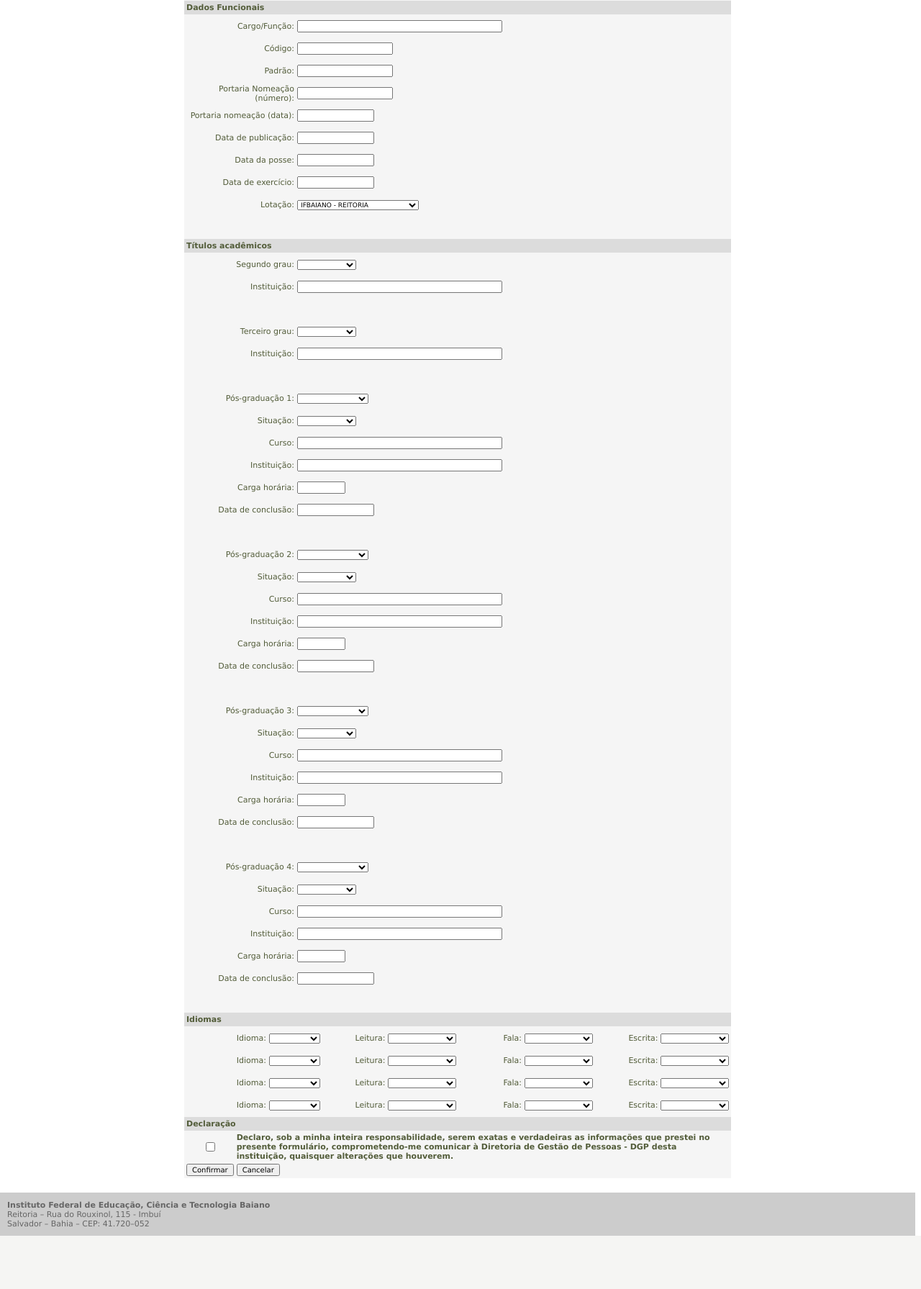
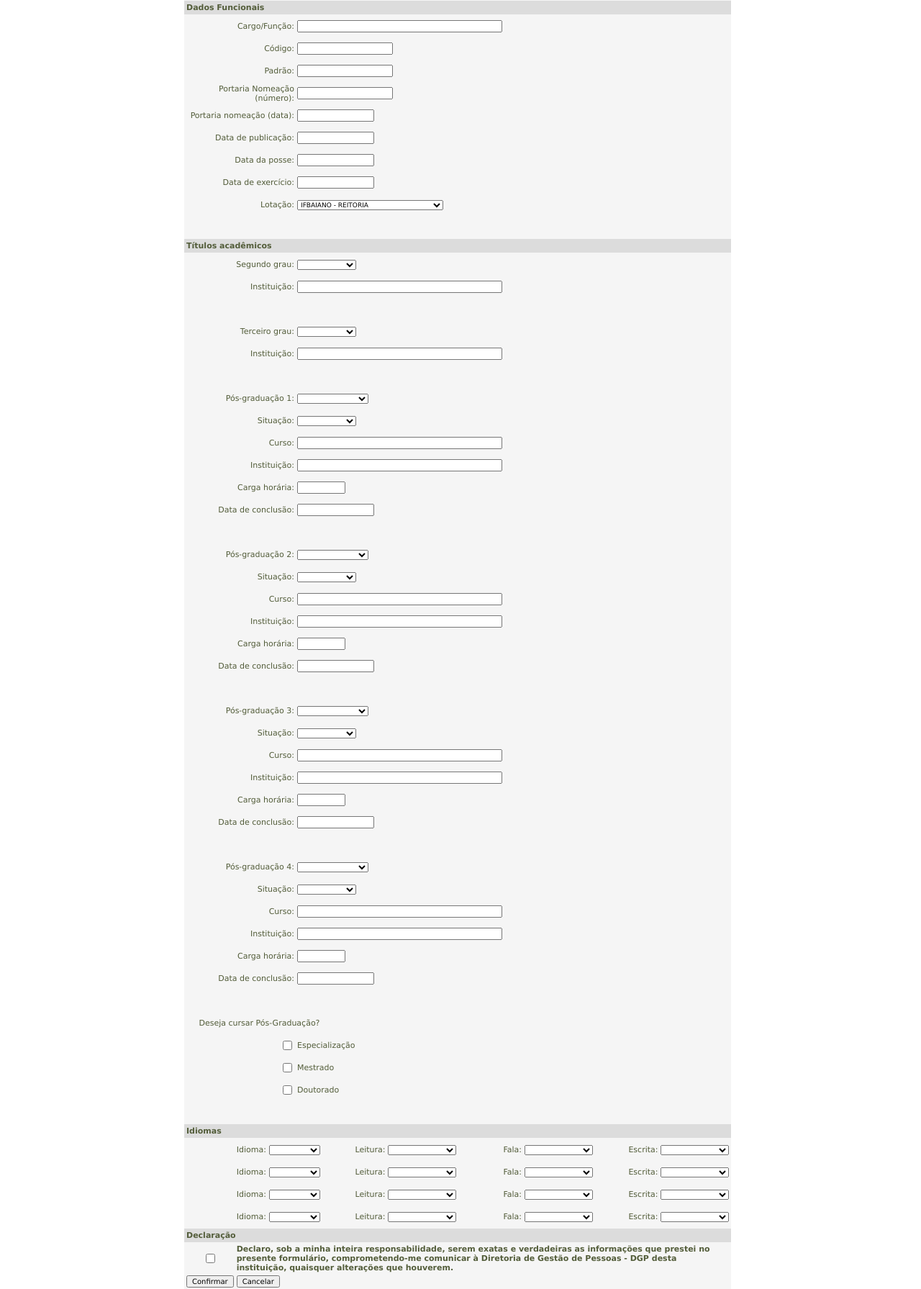
Before and after one commit to andrerezende/CENSO, a PHP site: page /view/html/frmAlterar.php in a window 1280 px wide. Shown: the part 2239-4030 px from the top of the page at 72% size. Before the commit the page ends 3956 px from the top, so only its background shows below. Run offline with PHP 8.4, Linux system fonts and the light colour scheme; the visitor is signed in with stand-in values (Sample User, id 1); data that the repository does not hold is empty; some libraries are stand-ins or nearby versions.

Commit message:
adicionado os campos desejo fazer especializacao, desejo fazer mestrado, desejo fazer doutorado em academico

```diff
--- a/model/Conexao.php
+++ b/model/Conexao.php
@@ -112,8 +112,12 @@ Class Conexao
 
                     p.segundograu as segundograu,
                     p.segundograu_instituicao as segundograu_instituicao,
+                    p.segundograu_curso as segundograu_curso,
+                    p.segundograu_dataconclusao as segundograu_dataconclusao,
                     p.terceirograu as terceirograu,
                     p.terceirograu_instituicao as terceirograu_instituicao,
+                    p.terceirograu_curso as terceirograu_curso,
+                    p.terceirograu_dataconclusao as terceirograu_dataconclusao,
                     p.posgraduacao1_tipo as posgraduacao1_tipo,
                     p.posgraduacao1_situacao as posgraduacao1_situacao,
                     p.posgraduacao1_curso as posgraduacao1_curso,
@@ -138,6 +142,10 @@ Class Conexao
                     p.posgraduacao4_instituicao as posgraduacao4_instituicao,
                     p.posgraduacao4_cargahoraria as posgraduacao4_cargahoraria,
                     p.posgraduacao4_dataconclusao as posgraduacao4_dataconclusao,
+
+                    p.desejo_especializacao_area as desejo_especializacao_area,
+                    p.desejo_mestrado_area as desejo_mestrado_area,
+                    p.desejo_doutorado_area as desejo_doutorado_area,
 
                     p.idioma1 as idioma1,
                     p.idioma1_leitura as idioma1_leitura,
--- a/view/html/frmAlterar.php
+++ b/view/html/frmAlterar.php
@@ -829,7 +829,8 @@ if($_SESSION['permiteAlterar'] == true) {
                                     "IFBAIANO - ITAPETINGA",
                                     "IFBAIANO - TEIXEIRA DE FREITAS",
                                     "IFBAIANO - URUÇUCA",
-                                    "IFBAIANO - VALENÇA"
+                                    "IFBAIANO - VALENÇA",
+                                    "IFBAIANO - GOVERNADOR MANGABEIRA"
                                     );
 
                                 $total = count($lotacao);
@@ -1272,6 +1273,79 @@ if($_SESSION['permiteAlterar'] == true) {
                         <input name="posgraduacao4_dataconclusao" id="posgraduacao4_dataconclusao" value="<?php echo $registro['posgraduacao4_dataconclusao']; ?>" type="text" size="15" maxlength="10" alt="Data de conclusão (Pós-graduação 4)" onkeypress="Mascara('DATA',this,event); return Onlynumber(event);" onfocus="academico_somenteLeitura('posgraduacao4_tipo');" />
                     </td>
                 </tr>
+
+
+                <!-- linha vazia -->
+                <tr>
+                    <td height="27" align='left'></td>
+                </tr>
+
+                <tr>
+                    <td colspan="2" height="27" align='left'>
+                        <label>&nbsp;&nbsp;&nbsp;&nbsp;&nbsp;Deseja cursar Pós-Graduação?</label>
+                    </td>
+                </tr>
+
+
+                <!-- desejo cursar especializacao -->
+
+                <tr>
+                    <td width="150" height="27" align='right'>
+                        <?php
+                        // verificando se o checkbox estará checked ou nao
+                        if($registro['desejo_especializacao_area']) { ?>
+                            <input type="checkbox" checked="checked" id="check_especializacao" name="check_especializacao" value="1" onchange="academico_somenteLeitura('check_especializacao');" />
+                        <?php } else { ?>
+                            <input type="checkbox" id="check_especializacao" name="check_especializacao" value="1" onchange="academico_somenteLeitura('check_especializacao');"/>
+                        <?php } ?>
+                    </td>
+                    <td>
+                        <label for="check_especializacao">Especialização</label>
+                        &nbsp;&nbsp;
+                        <label id="label_especializacao" style="display:none">Qual área?</label>
+                        <input name="desejo_especializacao_area" id="desejo_especializacao_area" value="<?php echo $registro['desejo_especializacao_area']; ?>" type="text" size="50" maxlength="60" alt="Qual Curso?" onfocus="academico_somenteLeitura('check_especializacao');" style="display:none"/>
+                    </td>
+                </tr>
+
+                <!-- desejo cursar mestrado -->
+                <tr>
+                    <td width="150" height="27" align='right'>
+                        <?php
+                        // verificando se o checkbox estará checked ou nao
+                        if($registro['desejo_mestrado_area']) { ?>
+                            <input type="checkbox" checked="checked" id="check_mestrado" name="check_mestrado" value="1" onchange="academico_somenteLeitura('check_mestrado');" />
+                        <?php } else { ?>
+                            <input type="checkbox" id="check_mestrado" name="check_mestrado" value="1" onchange="academico_somenteLeitura('check_mestrado');" />
+                        <?php } ?>
+                    </td>
+                    <td>
+                        <label for="check_mestrado">Mestrado</label>
+                        &nbsp;&nbsp;
+                        <label id="label_mestrado" style="display:none">Qual área?</label>
+                        <input name="desejo_mestrado_area" id="desejo_mestrado_area" value="<?php echo $registro['desejo_mestrado_area']; ?>" type="text" size="50" maxlength="60" alt="Qual Curso?" onfocus="academico_somenteLeitura('check_mestrado');" style="display:none"/>
+                   </td>
+                </tr>
+
+                <!-- desejo cursar doutorado -->
+                <tr>
+                    <td width="150" height="27" align='right'>
+                        <?php
+                        // verificando se o checkbox estará checked ou nao
+                        if($registro['desejo_doutorado_area']) { ?>
+                            <input type="checkbox" checked="checked" id="check_doutorado" name="check_doutorado" value="1" onchange="academico_somenteLeitura('check_doutorado');" />
+                        <?php } else { ?>
+                            <input type="checkbox" id="check_doutorado" name="check_doutorado" value="1" onchange="academico_somenteLeitura('check_doutorado');" />
+                        <?php } ?>
+                    </td>
+                    <td>
+                        <label for="check_doutorado">Doutorado</label>
+                        &nbsp;&nbsp;
+                        <label id="label_doutorado" style="display:none">Qual área?</label>
+                        <input name="desejo_doutorado_area" id="desejo_doutorado_area" value="<?php echo $registro['desejo_doutorado_area']; ?>" type="text" size="50" maxlength="60" alt="Qual Curso?" onfocus="academico_somenteLeitura('check_doutorado');"  style="display:none"/>
+                   </td>
+                </tr>
+
+
 
                 <!-- linha vazia -->
                 <tr>
--- a/view/js/funcoesDeFormulario.js
+++ b/view/js/funcoesDeFormulario.js
@@ -439,6 +439,51 @@ function Onlynumber(e) {
 
                     }
                     break;
+
+                case "check_especializacao":
+                    if(!elementoEscolhido.checked) {
+                        document.getElementById("desejo_especializacao_area").value = "";
+                        document.getElementById("desejo_especializacao_area").readOnly = true;
+                        document.getElementById("label_especializacao").style.display = "none";
+                        document.getElementById("desejo_especializacao_area").style.display = "none";
+
+                    } else {
+                        document.getElementById("desejo_especializacao_area").readOnly = false;
+                        document.getElementById("label_especializacao").style.display = "inline";
+                        document.getElementById("desejo_especializacao_area").style.display = "inline";
+                        document.getElementById("desejo_especializacao_area").focus();
+                    }
+                    break;
+
+                case "check_mestrado":
+                    if(!elementoEscolhido.checked) {
+                        document.getElementById("desejo_mestrado_area").value = "";
+                        document.getElementById("desejo_mestrado_area").readOnly = true;
+                        document.getElementById("label_mestrado").style.display = "none";
+                        document.getElementById("desejo_mestrado_area").style.display = "none";
+
+                    } else {
+                        document.getElementById("desejo_mestrado_area").readOnly = false;
+                        document.getElementById("label_mestrado").style.display = "inline";
+                        document.getElementById("desejo_mestrado_area").style.display = "inline";
+                        document.getElementById("desejo_mestrado_area").focus();
+                    }
+                    break;
+
+                case "check_doutorado":
+                    if(!elementoEscolhido.checked) {
+                        document.getElementById("desejo_doutorado_area").value = "";
+                        document.getElementById("desejo_doutorado_area").readOnly = true;
+                        document.getElementById("label_doutorado").style.display = "none";
+                        document.getElementById("desejo_doutorado_area").style.display = "none";
+
+                    } else {
+                        document.getElementById("desejo_doutorado_area").readOnly = false;
+                        document.getElementById("label_doutorado").style.display = "inline";
+                        document.getElementById("desejo_doutorado_area").style.display = "inline";
+                        document.getElementById("desejo_doutorado_area").focus();
+                    }
+                    break;
             }
 
         }
```
Also changed, not shown: controller/Util_controller.php (+12 -0 lines), controller/impressao/pessoa_individual.php (+21 -0 lines).
